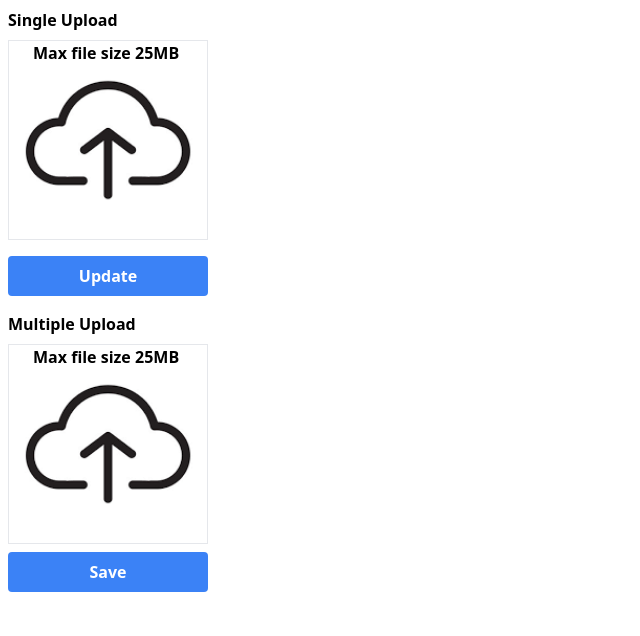
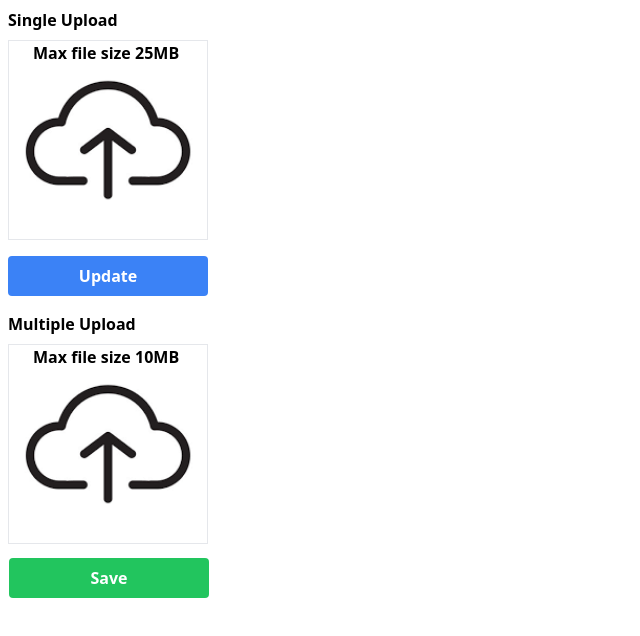
Before and after one commit to omurodjon/upload_files, a Vue app: page / in a window 1280 px wide. Shown: the top 636 px of the page, without its empty margins (0-640 px from the left). Built offline with nearby package versions, Linux system fonts and the light colour scheme.

Commit message:
upload multiple

```diff
--- a/package.json
+++ b/package.json
@@ -4,7 +4,7 @@
 	"private": true,
 	"type": "module",
 	"scripts": {
-    "dev": "vite",
+		"start": "vite",
 		"build": "run-p type-check \"build-only {@}\" --",
 		"preview": "vite preview",
 		"build-only": "vite build",
--- a/src/App.vue
+++ b/src/App.vue
@@ -1,6 +1,6 @@
 <script setup lang="ts">
-import Single from './components/singleUpload.vue';
-import Multiple from './components/multipleUpload.vue';
+import Single from './components/single.vue';
+import Multiple from './components/multiple.vue';
 </script>
 
 <template>
--- a/src/components/multipleUpload.vue
+++ b/src/components/multiple.vue
@@ -16,7 +16,7 @@ const multipleFiles = ref<MultiResList[]>([]);
 const imgUrl = ref<string>('');
 const multiLoader = ref(false);
 const isDisabled = ref(false);
-const limit = ref<number>(25600000);
+const limit = ref<number>(10000000);
 
 function multiChange(e: Event) {
 	const files = (e.target as HTMLInputElement).files;
@@ -39,6 +39,9 @@ function multiChange(e: Event) {
 		} else if (item.type.includes('html')) {
 			imgUrl.value =
 				'https://cdn4.iconfinder.com/data/icons/smashicons-file-types-flat/56/22_-_HTML_File_Flat-512.png';
+		} else if (item.type.includes('exe')) {
+			imgUrl.value =
+				'https://t3.ftcdn.net/jpg/02/45/28/26/360_F_245282659_xPkY916cZ50k7bx9objepCrbtmColpCY.jpg';
 		} else {
 			imgUrl.value = 'https://www.iconpacks.net/icons/2/free-file-icon-1453-thumb.png';
 		}
@@ -101,9 +104,20 @@ const remove = async (id: string) => {
 	<div class="grid gap-2 w-[100vw] h-[100%] p-2">
 		<b>Multiple Upload</b>
 		<div class="flex flex-wrap gap-2">
+			<label class="buttons border relative">
+				<b class="p-6">Max file size 10MB</b>
+				<input class="hidden" type="file" multiple @change="multiChange" />
+				<button
+					:disabled="isDisabled"
+					@click="multipleUpload"
+					class="btn bg-green-500 hover:bg-green-600 text-white absolute bottom-[-55px] left-0 w-[200px]"
+				>
+					{{ multiLoader ? 'Saving...' : 'Save' }}
+				</button>
+			</label>
 			<div class="flex flex-wrap" v-for="item in multipleFiles" key="item.id">
-				<div class="relative">
-					<img :src="item.img" class="w-[200px] h-[200px] border" />
+				<div class="relative h-[280px] w-[220px] border flex flex-col justify-center items-center">
+					<img :src="item.img" class="w-[200px] h-[200px]" />
 					<img
 						v-if="item.status == 1"
 						class="absolute top-0 left-1 w-[30px]"
@@ -112,31 +126,23 @@ const remove = async (id: string) => {
 					<img
 						v-else-if="item.status == 2"
 						class="absolute top-1 left-1 w-[30px]"
-						src="https://upload.wikimedia.org/wikipedia/commons/4/43/Minimalist_info_Icon.png"
+						src="https://t3.ftcdn.net/jpg/04/83/27/52/360_F_483275230_S6o73rQ6Brygo92tDwoR4TLwdGxwzPMw.jpg"
 					/>
 					<img
 						v-else-if="item.status == 3"
-						class="absolute top-1 left-1 w-[30px]"
-						src="https://www.iconpacks.net/icons/2/free-storage-icon-1452-thumb.png"
+						class="absolute top-1 right-1 w-[30px]"
+						src="https://cdn.iconscout.com/icon/premium/png-256-thumb/max-size-7251675-5965202.png?f=webp"
 					/>
 					<b class="w-[150px]">{{ item.name }}</b>
 					<button
 						@click="remove(item.id)"
-						class="absolute right-0 top-0 btn bg-red-600 text-white w-[50px] h-[30px] text-[5px] rounded"
+						class="btn bg-red-600 text-white w-[150px] text-[12px] rounded"
 					>
-						remove
+						Remove
 					</button>
 				</div>
 			</div>
-
-			<label class="buttons border h-[200px] relative">
-				<b class="p-6">Max file size 25MB</b>
-				<input class="hidden" type="file" multiple @change="multiChange" />
-			</label>
 		</div>
-		<button :disabled="isDisabled" @click="multipleUpload" class="btn btn-blue w-[200px]">
-			{{ multiLoader ? 'Saving...' : 'Save' }}
-		</button>
 	</div>
 </template>
 
```
Also changed, not shown: src/components/single.vue (renamed from src/components/singleUpload.vue), 2 other files (tests, documents, lock files or other folders). Lines whose indentation alone changed are shown as unchanged.
